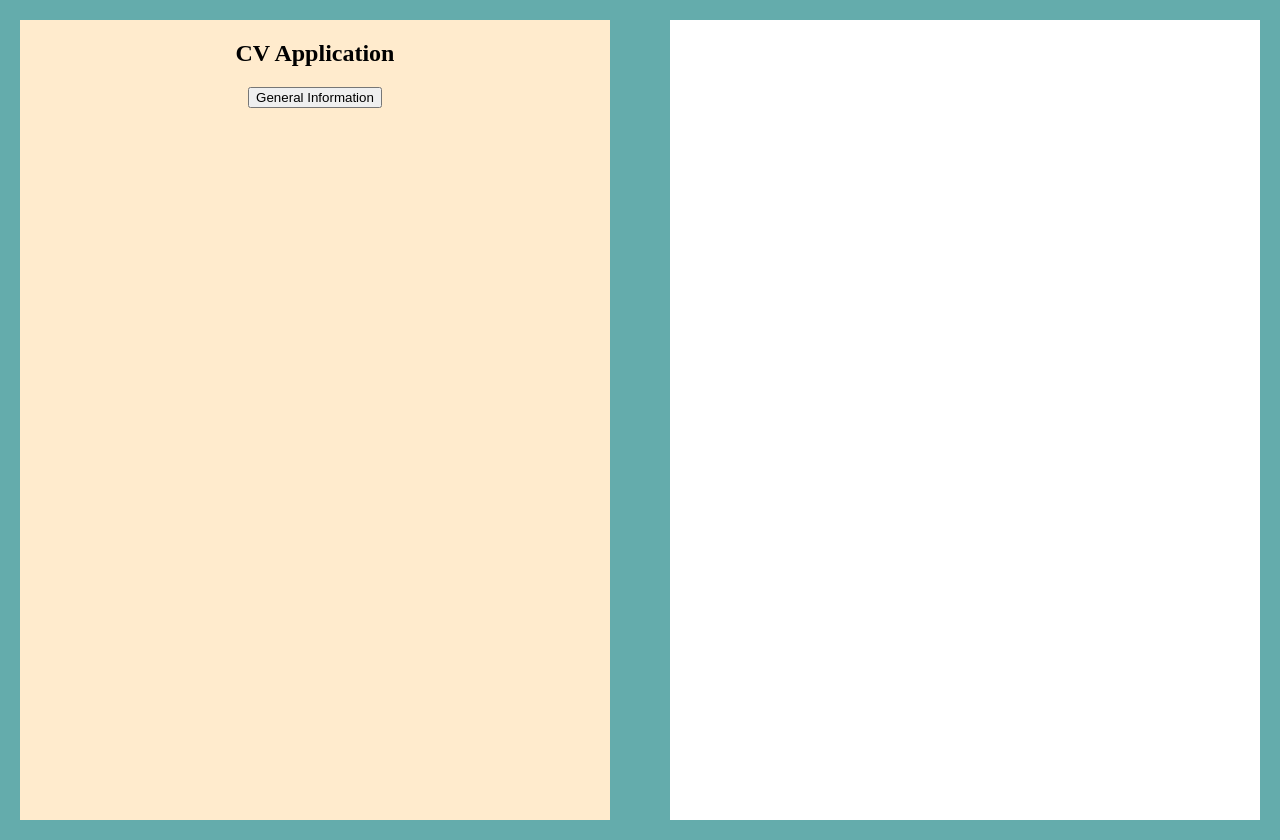
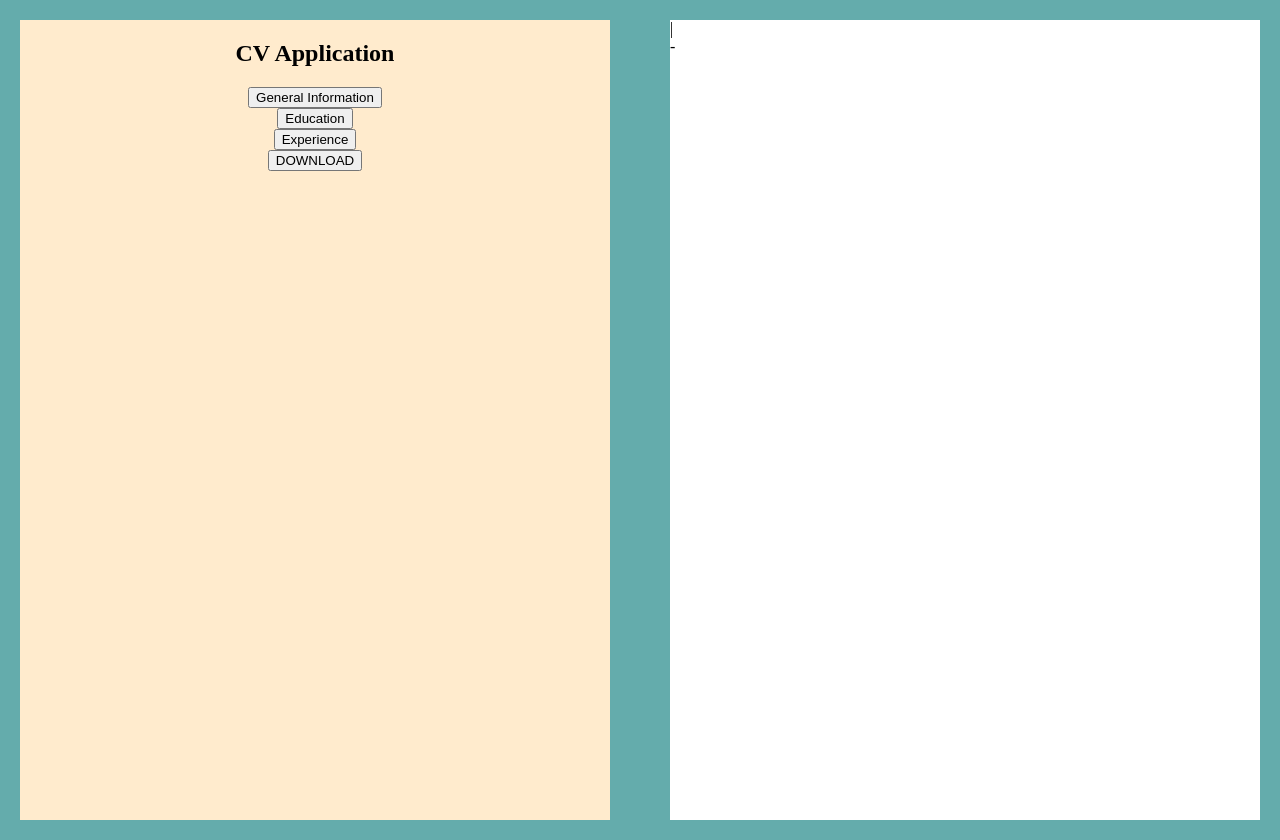
Before and after one commit to SAdevx/cv-application, a React (Vite) app: page / in a window 1280 px wide. Built offline with nearby package versions, Linux system fonts and the light colour scheme.

Commit message:
Move states up to parent component

```diff
--- a/src/App.jsx
+++ b/src/App.jsx
@@ -1,44 +1,102 @@
-import {Headers} from './components/generalinfo';
-// import {Education} from './components/education';
-// import { Experience } from './components/experience';
-import { CV } from './components/cv';
-// import Download from './components/downloadpdf';
+import { Headers } from "./components/generalinfo";
+import { Education } from "./components/education";
+import { Experience } from "./components/experience";
+import { CV } from "./components/cv";
+import Download from "./components/downloadpdf";
 
-import "./styles/style.css"
-import { useState } from 'react';
-
+import "./styles/style.css";
+import { useState } from "react";
 
 function App() {
-  const [genInfo, setGenInfo] = useState({name:"", email: "", phone: ""});
-  // const [education, setEducation] = useState({major: "",school:"",monthYr:""});
-  // const [experiences, setExperiences] = useState([
-  //   {
-  //     id: crypto.randomUUID(),
-  //     company: "",
-  //     position: "",
-  //     responsibilities: "",
-  //     startdate: "",
-  //     enddate: "",
-  //   },
-  // ]);
+  const [genInfo, setGenInfo] = useState({ name: "", email: "", phone: "" });
+  const [education, setEducation] = useState({
+    major: "",
+    school: "",
+    monthYr: "",
+  });
+  const [experiences, setExperiences] = useState([
+    {
+      id: crypto.randomUUID(),
+      company: "",
+      position: "",
+      responsibilities: "",
+      startdate: "",
+      enddate: "",
+    },
+  ]);
 
-  function changeGenInfo(name, value){
-    let newGenInfo = {...genInfo, [name]: value};
+  function handleGenInfo(name, value) {
+    let newGenInfo = { ...genInfo, [name]: value };
     setGenInfo(newGenInfo);
+  }
+
+  function handleEducation(name, value) {
+    let newEducation = { ...education, [name]: value };
+    setEducation(newEducation);
+  }
+
+  function handleExperience(index, e) {
+    let updateExperiences = [...experiences];
+    updateExperiences[index][e.target.name] = e.target.value;
+    setExperiences(updateExperiences);
+  }
+
+  function addFormFields() {
+    setExperiences([
+      ...experiences,
+      {
+        id: crypto.randomUUID(),
+        company: "",
+        position: "",
+        responsibilities: "",
+        startDate: "",
+        endDate: "",
+      },
+    ]);
+  }
+
+  function removeFormFields(experience) {
+    const newExperiences = [...experiences];
+    newExperiences.splice(experience, 1);
+    setExperiences(newExperiences);
   }
 
   return (
     <>
-      <div className='info'>
+      <div className="info">
         <h2>CV Application</h2>
-          <Headers name={genInfo.name} email={genInfo.email} phone={genInfo.phone} changeGenInfo={changeGenInfo}/>
-          {/* <Education />
-          <Experience />
-          <Download /> */}
+        <Headers
+          name={genInfo.name}
+          email={genInfo.email}
+          phone={genInfo.phone}
+          handleGenInfo={handleGenInfo}
+        />
+        <Education
+          major={education.major}
+          school={education.school}
+          monthYr={education.monthYr}
+          handleEducation={handleEducation}
+        />
+        <Experience
+          experiences={experiences}
+          handleExperience={handleExperience}
+          addFormFields={addFormFields}
+          removeFormFields={removeFormFields}
+        />
+        <Download />
       </div>
-      <CV name={genInfo.name} email={genInfo.email} phone={genInfo.phone}/>
+      <CV
+        name={genInfo.name}
+        email={genInfo.email}
+        phone={genInfo.phone}
+        major={education.major}
+        school={education.school}
+        monthYr={education.monthYr}
+        handleEducation={handleEducation}
+        experiences={experiences}
+      />
     </>
-  )
+  );
 }
 
-export default App
+export default App;
--- a/src/components/cv.jsx
+++ b/src/components/cv.jsx
@@ -1,12 +1,42 @@
-export function CV({name, email, phone}){
-
-    return (
-        <>
-        <div className="cv">
-            <div>{name}</div>
-            <div>{email}</div>
-            <div>{phone}</div>
+export function CV({
+  name,
+  email,
+  phone,
+  major,
+  school,
+  monthYr,
+  experiences,
+}) {
+  return (
+    <div className="cv">
+      <div>
+        <div>{name}</div>
+        <div>
+          {email} | {phone}
         </div>
-        </>
-    )
+      </div>
+      <div>
+        <div>
+          <span>{school}</span>
+          <span>{monthYr}</span>
+        </div>
+        <div>{major}</div>
+      </div>
+      <div>
+        {experiences.map((experience) => (
+          <>
+            <div>{experience.company}</div>
+            <div>{experience.position}</div>
+            <div>{experience.responsibilities}</div>
+            <div>
+              {experience.startdate}
+              {"-"}
+              {experience.enddate}
+            </div>
+            <div></div>
+          </>
+        ))}
+      </div>
+    </div>
+  );
 }
--- a/src/components/education.jsx
+++ b/src/components/education.jsx
@@ -1,41 +1,45 @@
-// import { useState } from "react";
+import { useState } from "react";
 
-// export default function Education(){
+export default function Education({ school, major, monthYr, handleEducation }) {
+  const [show, setShow] = useState(false);
 
+  function showMore() {
+    setShow(!show);
+  }
 
+  return (
+    <>
+      <button onClick={showMore}>Education</button>
+      {show && (
+        <form>
+          <div>
+            <input
+              name="major"
+              onChange={(e) => handleEducation(e.target.name, e.target.value)}
+              value={major}
+              placeholder="Major"
+            />
+          </div>
+          <div>
+            <input
+              name="school"
+              onChange={(e) => handleEducation(e.target.name, e.target.value)}
+              value={school}
+              placeholder="School"
+            />
+          </div>
+          <div>
+            <input
+              name="monthYr"
+              onChange={(e) => handleEducation(e.target.name, e.target.value)}
+              value={monthYr}
+              placeholder="startdate-enddate"
+            />
+          </div>
+        </form>
+      )}
+    </>
+  );
+}
 
-//     function handleMajor(e){
-//         setMajor(e.target.value);
-//     }
-
-//     function handleSchool(e){
-//         setSchool(e.target.value);
-//     }
-
-//     function handleMonthYr(e){
-//         setMonthYr(e.target.value);
-//     }
-
-//     function showMore(){
-//         setShow(!show);
-//     }
-
-//     return (
-//         <>
-//         <button onClick={showMore}>Education</button>
-//         {show && <form >
-//             <div>
-//                 <input onChange={handleMajor} value={major} placeholder="Major" />
-//             </div>
-//             <div>
-//                 <input onChange={handleSchool} value={school} placeholder="School" />
-//                 </div>
-//             <div>
-//                 <input onChange={handleMonthYr} value={monthYr} placeholder="startdate-enddate" />
-//             </div>
-//         </form>}
-//         </>
-//     );
-// }
-
-// export {Education};
+export { Education };
--- a/src/components/experience.jsx
+++ b/src/components/experience.jsx
@@ -1,92 +1,73 @@
-// import { useState } from "react";
+import { useState } from "react";
 
-// function Experience() {
+function Experience({experiences, handleExperience, addFormFields, removeFormFields}) {
+  const [show, setShow] = useState(false);
 
+  function showMore() {
+    setShow(!show);
+  }
 
+   return (
+    <>
+      <button onClick={showMore}>Experience</button>
+      {show && (
+        <div>
+            <form
+          onSubmit={(e) => {
+            e.preventDefault();
+          }}
+        >
+           { experiences.map((experience, index) => (
+             <div key={experience.id}>
+              <div>
+                <input
+                  name = "company"
+                  onChange={e => handleExperience(index,e)}
+                  value={experience.company || ""}
+                  placeholder="company"
+                />
+              </div>
+              <div>
+                <input
+                 name = "position"
+                  onChange={e => handleExperience(index,e)}
+                  value={experience.position || ""}
+                  placeholder="position"
+                />
+              </div>
+              <div>
+                <input
+                name = "responsibilities"
+                   onChange={e => handleExperience(index,e)}
+                  value={experience.responsibilities || ""}
+                  placeholder="responsibilities"
+                />
+              </div>
+              <div>
+                <input
+                 name = "startdate"
+                  onChange={e => handleExperience(index,e)}
+                  value={experience.startdate || ""}
+                  placeholder="start-date"
+                />
+              </div>
+              <div>
+                <input
+                 name = "enddate"
+                  onChange={e => handleExperience(index,e)}
+                  value={experience.enddate || ""}
+                  placeholder="end-date"
+               />
+              </div>
+              {index?  <button onClick={removeFormFields}>DELETE</button> : null}
+            </div>
+            ))}
+            </form>
+            <button type="button" onClick={addFormFields}>ADD</button>
+        </div>
+      )}
+    </>
+  );
+}
 
-//   const [show, setShow] = useState(false);
-
-//   function showMore() {
-//     setShow(!show);
-//   }
-
-//   function handleChange(index, e) {
-//     let updateExperiences = [...experiences];
-//     updateExperiences[index][e.target.name] = e.target.value;
-//     setExperiences(updateExperiences);
-//   }
-
-//   function addFormFields(){
-//       setExperiences([...experiences,{id: crypto.randomUUID(),company: "", position: "",responsibilities: "",startDate: "",endDate: ""}]);
-//   }
-
-//   function removeFormFields(experience){
-//       const newExperiences = [...experiences];
-//       newExperiences.splice(experience,1);
-//       setExperiences(newExperiences);
-//   }
-
-//    return (
-//     <>
-//       <button onClick={showMore}>Experience</button>
-//       {show && (
-//         <div>
-//             <form
-//           onSubmit={(e) => {
-//             e.preventDefault();
-//           }}
-//         >
-//            { experiences.map((experience, index) => (
-//              <div key={experience.id}>
-//               <div>
-//                 <input
-//                   name = "company"
-//                   onChange={e => handleChange(index,e)}
-//                   value={experience.company || ""}
-//                   placeholder="company"
-//                 />
-//               </div>
-//               <div>
-//                 <input
-//                  name = "position"
-//                   onChange={e => handleChange(index,e)}
-//                   value={experience.position || ""}
-//                   placeholder="position"
-//                 />
-//               </div>
-//               <div>
-//                 <input
-//                 name = "responsibilities"
-//                    onChange={e => handleChange(index,e)}
-//                   value={experience.responsibilities || ""}
-//                   placeholder="responsibilities"
-//                 />
-//               </div>
-//               <div>
-//                 <input
-//                  name = "startdate"
-//                   onChange={e => handleChange(index,e)}
-//                   value={experience.startdate || ""}
-//                   placeholder="start-date"
-//                 />
-//               </div>
-//               <div>
-//                 <input
-//                  name = "enddate"
-//                   onChange={e => handleChange(index,e)}
-//                   value={experience.enddate || ""}
-//                   placeholder="end-date"
-//                />
-//               </div>
-//               {index?  <button onClick={removeFormFields}>DELETE</button> : null}
-//             </div>
-//             ))}
-//             </form>
-//             <button type="button" onClick={addFormFields}>ADD</button>
-//         </div>
-//       )}
-//     </>
-//   );
-// }
-
-// export { Experience };
+export { Experience };
```
Also changed, not shown: src/components/downloadpdf.jsx (+6 -10 lines), src/components/generalinfo.jsx (+4 -4 lines).
